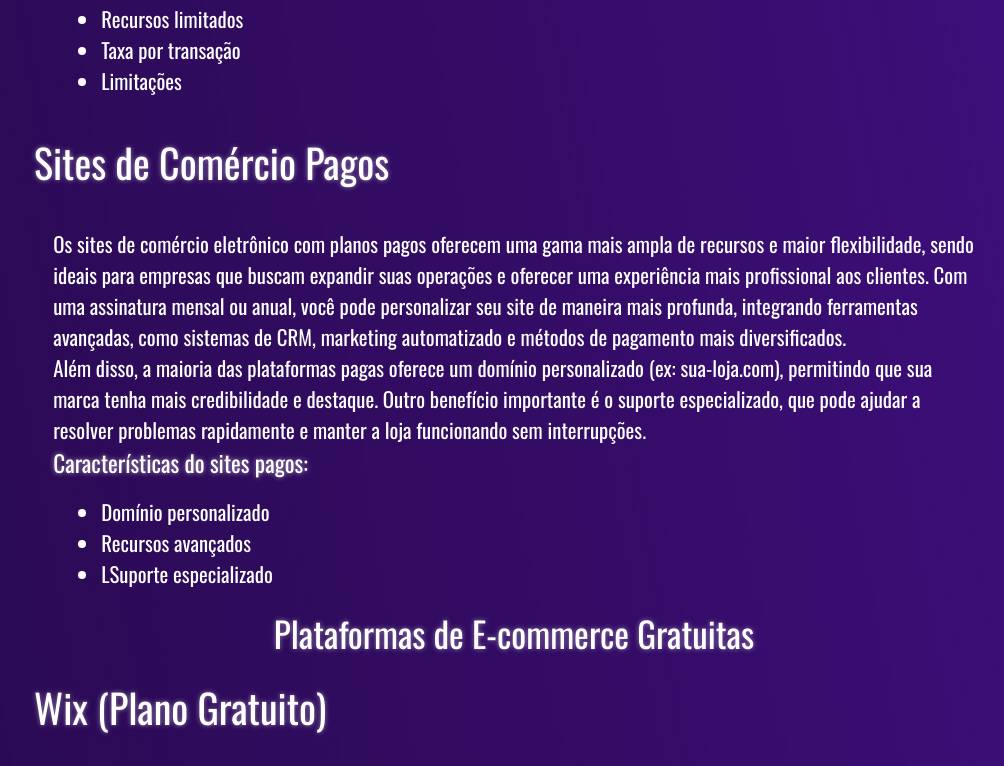
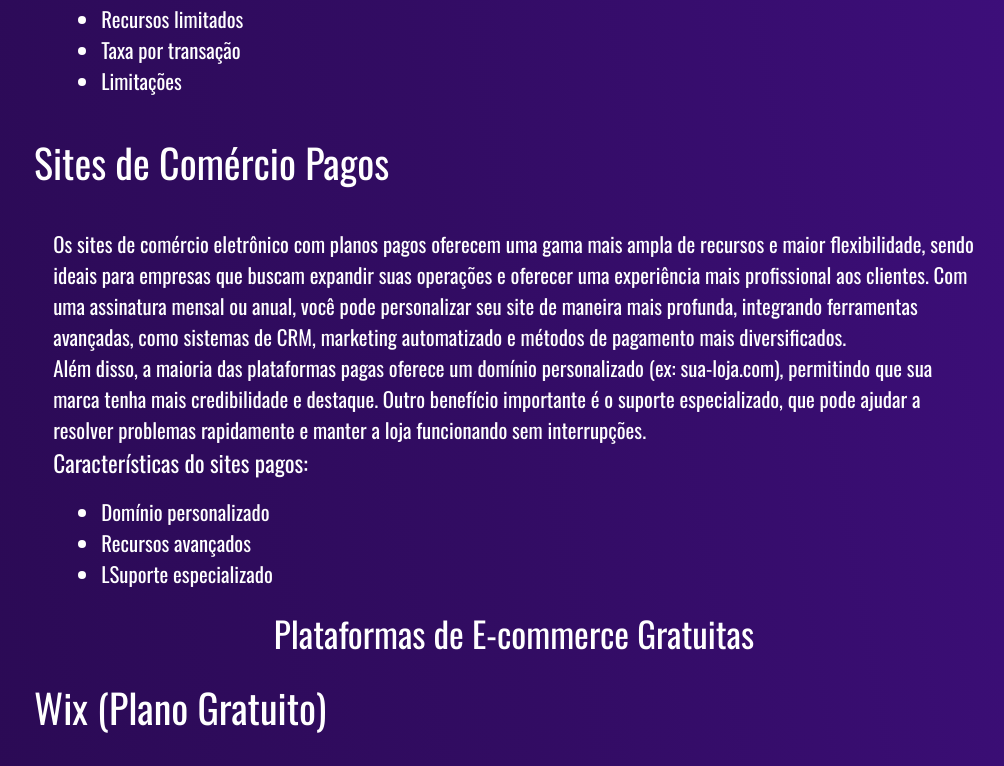
Before and after one commit to yungvirugo/ComerceXD, a plain HTML site: page sites.html in a window 1280 px wide. Shown: the part 551-1317 px from the top of the page, without its empty margins (126-1130 px from the left). Drawn offline with nearby package versions, Linux system fonts and the light colour scheme.

Commit message:
Update style.css

```diff
--- a/style.css
+++ b/style.css
@@ -220,8 +220,6 @@ a img {
     font-size: 1.2rem;
     color: rgb(255, 255, 255);
 
-    text-shadow: 0 0 0.3rem rgba(255, 255, 255, 0.507);
-
     text-align: center;
 
     margin: auto;
@@ -355,7 +353,6 @@ footer{
     font-size: 2.5rem;
     color: white;
 
-    text-shadow: 0 0 0.3rem rgba(255, 255, 255, 0.464);
 }
 
 .txt p{
@@ -371,7 +368,6 @@ footer{
     color: white;
 
     text-align: center;
-    text-shadow: 0 0 0.3rem rgba(255, 255, 255, 0.464);
 }
 
 .type-set{
@@ -406,7 +402,6 @@ footer{
     color: white;
 
     margin: auto;
-    text-shadow: 0 0 0.3rem rgba(255, 255, 255, 0.464);
     text-align: center;
 }
 
@@ -448,9 +443,6 @@ footer{
     font-family: 'Oswald';
     font-size: 1.45rem;
     color: white;
-
-
-    text-shadow: 0 0 0.3rem rgba(255, 255, 255, 0.586);
 }
 
 ul{
```
